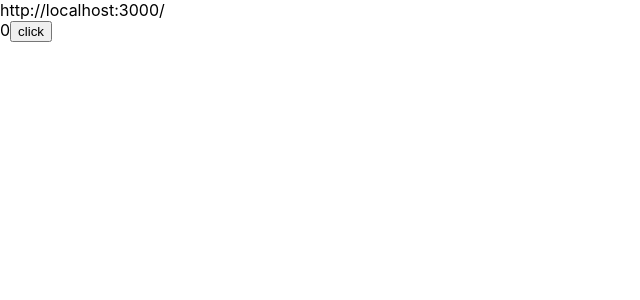
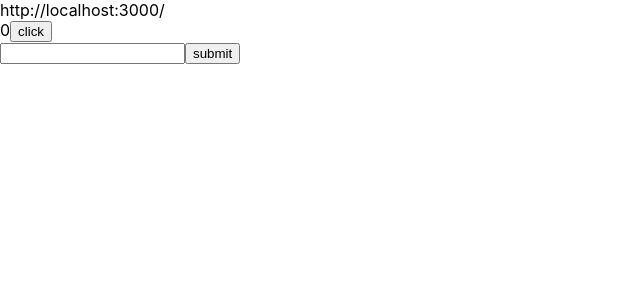
Before and after one commit to hxrxchang/pr-list-viewer, a React (Create React App) app: page / in a window 1280 px wide. Shown: the top 300 px of the page, without its empty margins (0-640 px from the left). Built offline with nearby package versions, Linux system fonts and the light colour scheme.

Commit message:
react-hook-form

```diff
--- a/package.json
+++ b/package.json
@@ -6,6 +6,7 @@
     "axios": "^0.19.2",
     "react": "^16.12.0",
     "react-dom": "^16.12.0",
+    "react-hook-form": "^4.8.0",
     "react-scripts": "3.3.1",
     "styled-components": "^5.0.0",
     "typescript": "~3.7.2"
--- a/src/App.tsx
+++ b/src/App.tsx
@@ -1,6 +1,11 @@
 import React, { useState, useEffect } from 'react';
 import styled from 'styled-components';
 import axios from 'axios';
+import { useForm } from 'react-hook-form';
+
+type FormData = {
+  token: string;
+};
 
 const Container = styled.div``;
 
@@ -8,6 +13,10 @@ const App: React.FC<{}> = () => {
   const [url] = useState<string>('http://localhost:3000/');
   const [count, setCount] = useState<number>(0);
   const [tasks, setTasks] = useState<string[]>([]);
+  const { register, handleSubmit, errors } = useForm<FormData>();
+  const onSubmit = handleSubmit(({ token }) => {
+    console.log(token);
+  });
 
   useEffect(() => {
     document.title = `You clicked ${count} times`;
@@ -35,6 +44,13 @@ const App: React.FC<{}> = () => {
         </button>
       </div>
       <div>
+        <form onSubmit={onSubmit}>
+          <input name="token" ref={register} />
+          <button type="submit">submit</button>
+        </form>
+      </div>
+
+      <div>
         {tasks.map(task => (
           <p key={task}>{task}</p>
         ))}
```
Also changed, not shown: 1 other file (tests, documents, lock files or other folders).
